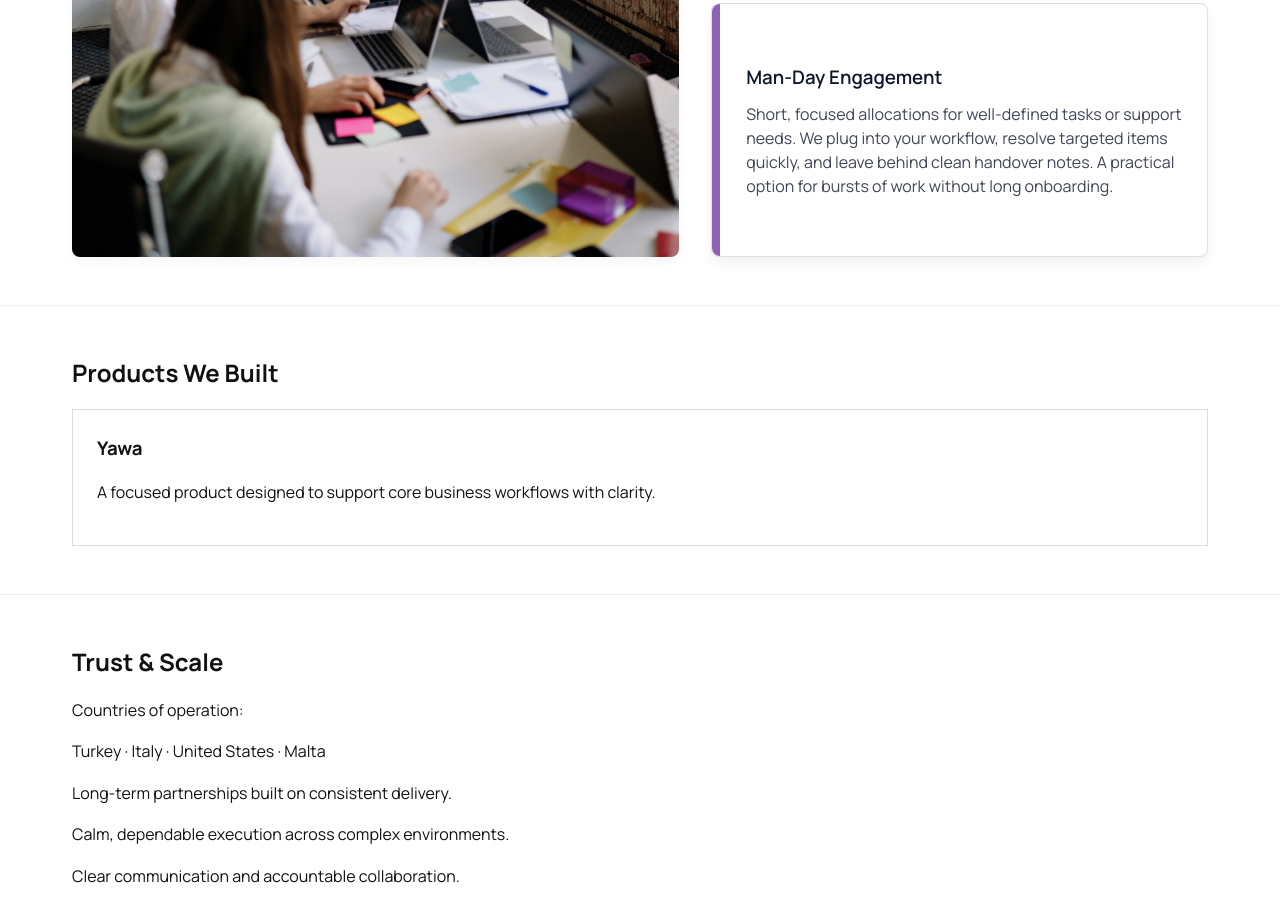
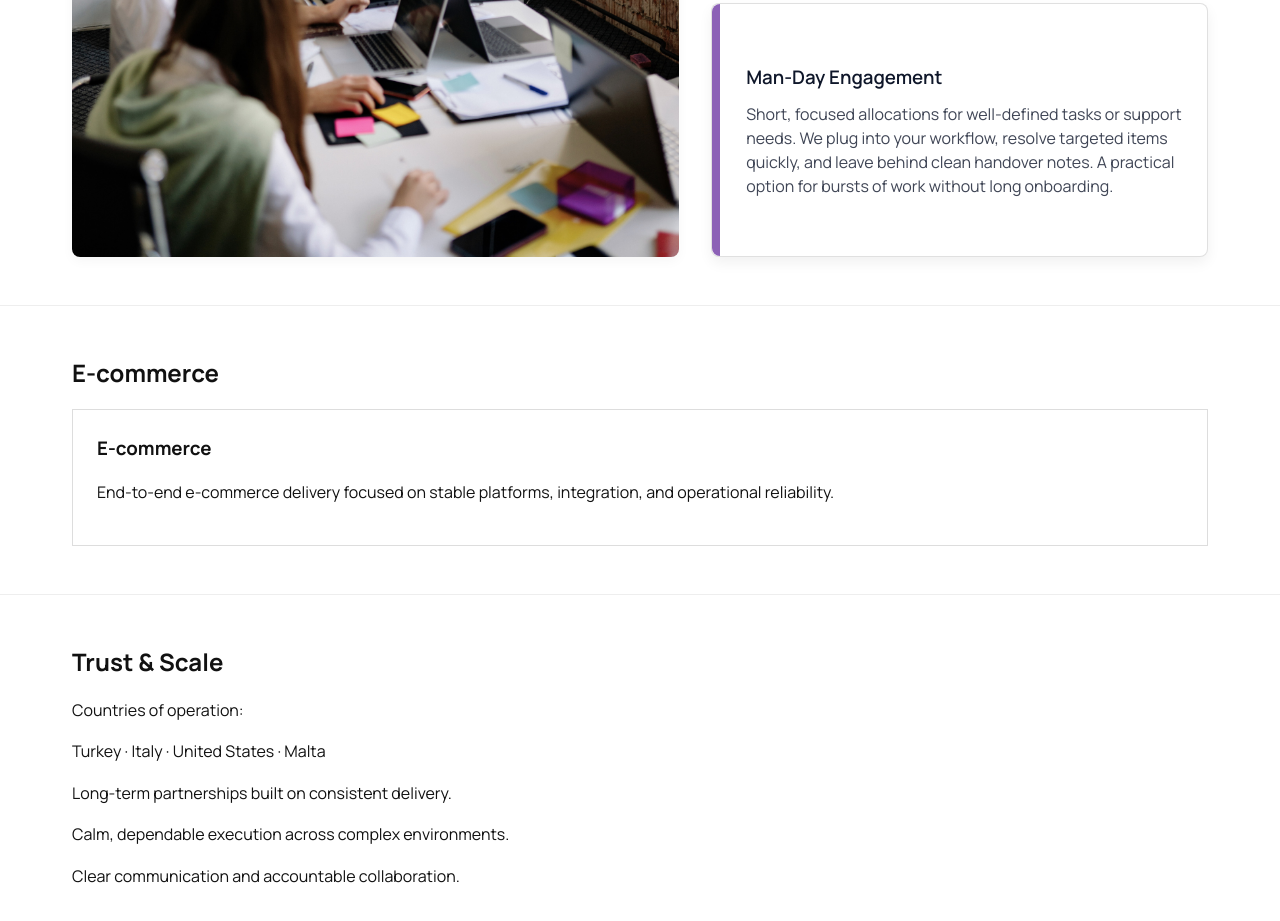
Before and after one commit to vagaadmin/vaga-website, a website built with Vite: page src/index.html in a window 1280 px wide. Shown: the part 1855-2776 px from the top of the page. Built offline with nearby package versions, Linux system fonts and the light colour scheme.

Commit message:
feat: rename products to e-commerce

```diff
--- a/src/i18n/en.json
+++ b/src/i18n/en.json
@@ -3,7 +3,7 @@
   "nav": {
     "what": "Capabilities",
     "how": "Delivery Model",
-    "products": "Products",
+    "products": "E-commerce",
     "trust": "Trust & Scale",
     "careers": "Careers",
     "contact": "Contact"
@@ -46,10 +46,10 @@
     }
   },
   "products": {
-    "title": "Products We Built",
+    "title": "E-commerce",
     "yawa": {
-      "name": "Yawa",
-      "desc": "A focused product designed to support core business workflows with clarity."
+      "name": "E-commerce",
+      "desc": "End-to-end e-commerce delivery focused on stable platforms, integration, and operational reliability."
     }
   },
   "trust": {
--- a/src/i18n/it.json
+++ b/src/i18n/it.json
@@ -3,7 +3,7 @@
   "nav": {
     "what": "Competenze",
     "how": "Modello di Consegna",
-    "products": "Products",
+    "products": "E-commerce",
     "trust": "Trust & Scale",
     "careers": "Careers",
     "contact": "Contact"
@@ -46,10 +46,10 @@
     }
   },
   "products": {
-    "title": "Products We Built",
+    "title": "E-commerce",
     "yawa": {
-      "name": "Yawa",
-      "desc": "A focused product designed to support core business workflows with clarity."
+      "name": "E-commerce",
+      "desc": "Delivery end-to-end per e-commerce, con focus su piattaforme stabili, integrazione e affidabilità operativa."
     }
   },
   "trust": {
--- a/src/i18n/tr.json
+++ b/src/i18n/tr.json
@@ -3,7 +3,7 @@
   "nav": {
     "what": "Yetkinlikler",
     "how": "Teslimat Modeli",
-    "products": "Products",
+    "products": "E-ticaret",
     "trust": "Trust & Scale",
     "careers": "Careers",
     "contact": "Contact"
@@ -46,10 +46,10 @@
     }
   },
   "products": {
-    "title": "Products We Built",
+    "title": "E-ticaret",
     "yawa": {
-      "name": "Yawa",
-      "desc": "A focused product designed to support core business workflows with clarity."
+      "name": "E-ticaret",
+      "desc": "Stabil platformlar, entegrasyon ve operasyonel güvenilirliğe odaklanan uçtan uca e-ticaret teslimi."
     }
   },
   "trust": {
--- a/src/index.html
+++ b/src/index.html
@@ -19,7 +19,7 @@
       <nav aria-label="Primary">
         <a href="#what-we-do" data-i18n="nav.what">What We Do</a>
         <a href="#how-we-work" data-i18n="nav.how">How We Work</a>
-        <a href="#products" data-i18n="nav.products">Products</a>
+        <a href="#products" data-i18n="nav.products">E-commerce</a>
         <a href="#trust" data-i18n="nav.trust">Trust &amp; Scale</a>
         <a href="#careers" data-i18n="nav.careers">Careers</a>
         <a href="#contact" data-i18n="nav.contact">Contact</a>
```
